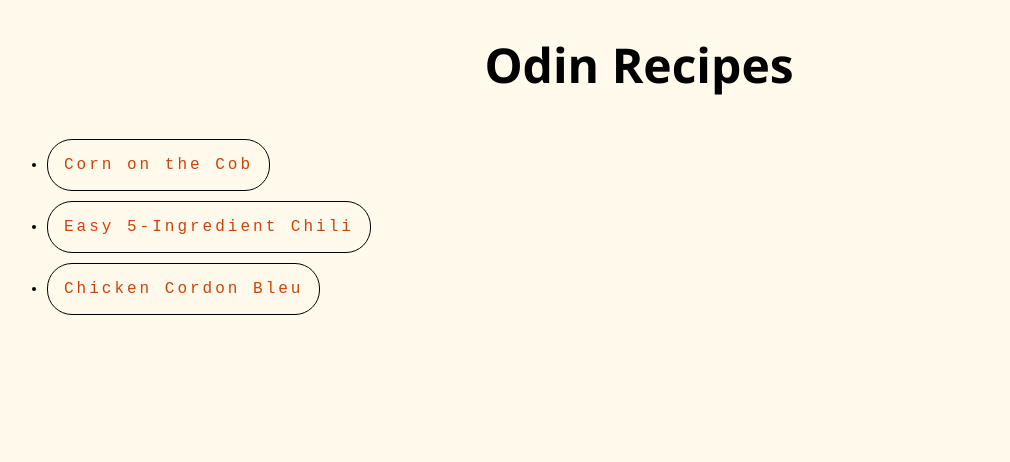
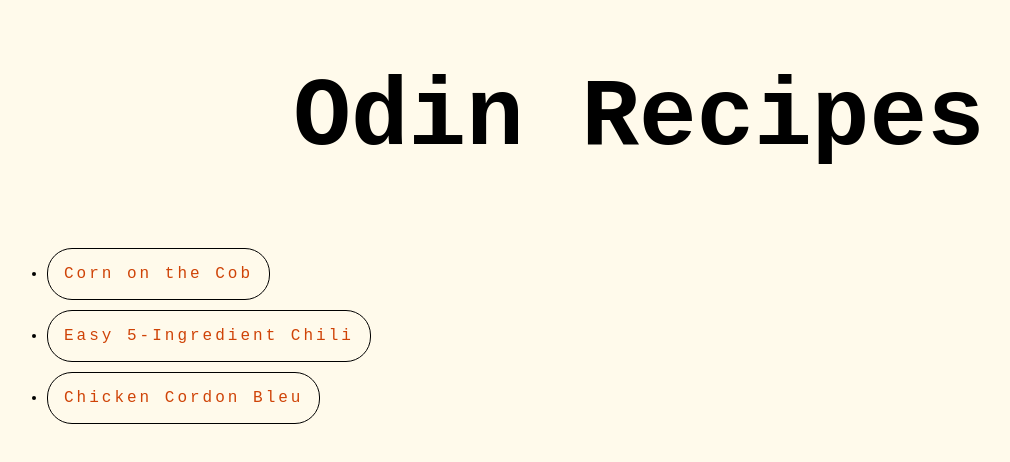
Before and after one commit to geeyap/odin-recipes, a plain HTML site: page index.html in a window 1280 px wide. Shown: the whole page, without its empty margins (1-1011 px from the left). Drawn offline with Linux system fonts and the light colour scheme.

Commit message:
From Block and Inline lesson
Added divs to title and ul

```diff
--- a/index.html
+++ b/index.html
@@ -8,11 +8,13 @@
 </head>
 <body>
 
-    <h1 class="title">Odin Recipes</h1>
-    <ul>
-        <li class="link"><a href="recipes/corn-on-the-cob.html" target="_blank" rel="noopener noreferrer">Corn on the Cob</a></li>
-        <li class="link"><a href="recipes/5-ingredient-chili.html" target="_blank" rel="noopener noreferrer">Easy 5-Ingredient Chili</a></li>
-        <li class="link"><a href="recipes/chicken-cordon-bleu.html" target="_blank" rel="noopener noreferrer">Chicken Cordon Bleu</a></li>
-    </ul>
+    <div class="title"><h1 >Odin Recipes</h1></div>
+    <div class="recipe-list">
+        <ul>
+            <li class="link"><a href="recipes/corn-on-the-cob.html" target="_blank" rel="noopener noreferrer">Corn on the Cob</a></li>
+            <li class="link"><a href="recipes/5-ingredient-chili.html" target="_blank" rel="noopener noreferrer">Easy 5-Ingredient Chili</a></li>
+            <li class="link"><a href="recipes/chicken-cordon-bleu.html" target="_blank" rel="noopener noreferrer">Chicken Cordon Bleu</a></li>
+        </ul>
+    </div>
 </body>
 </html>
```
